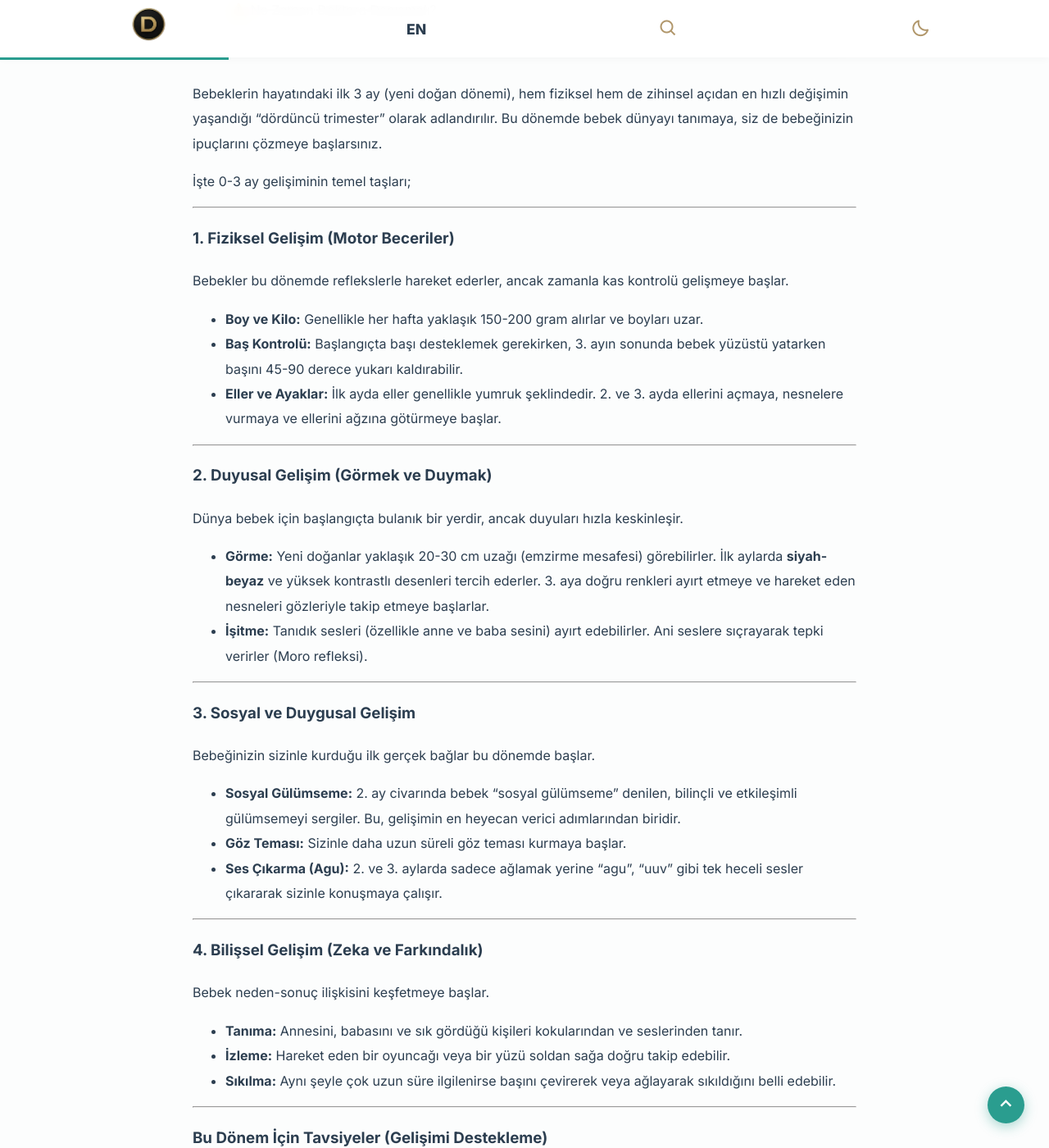
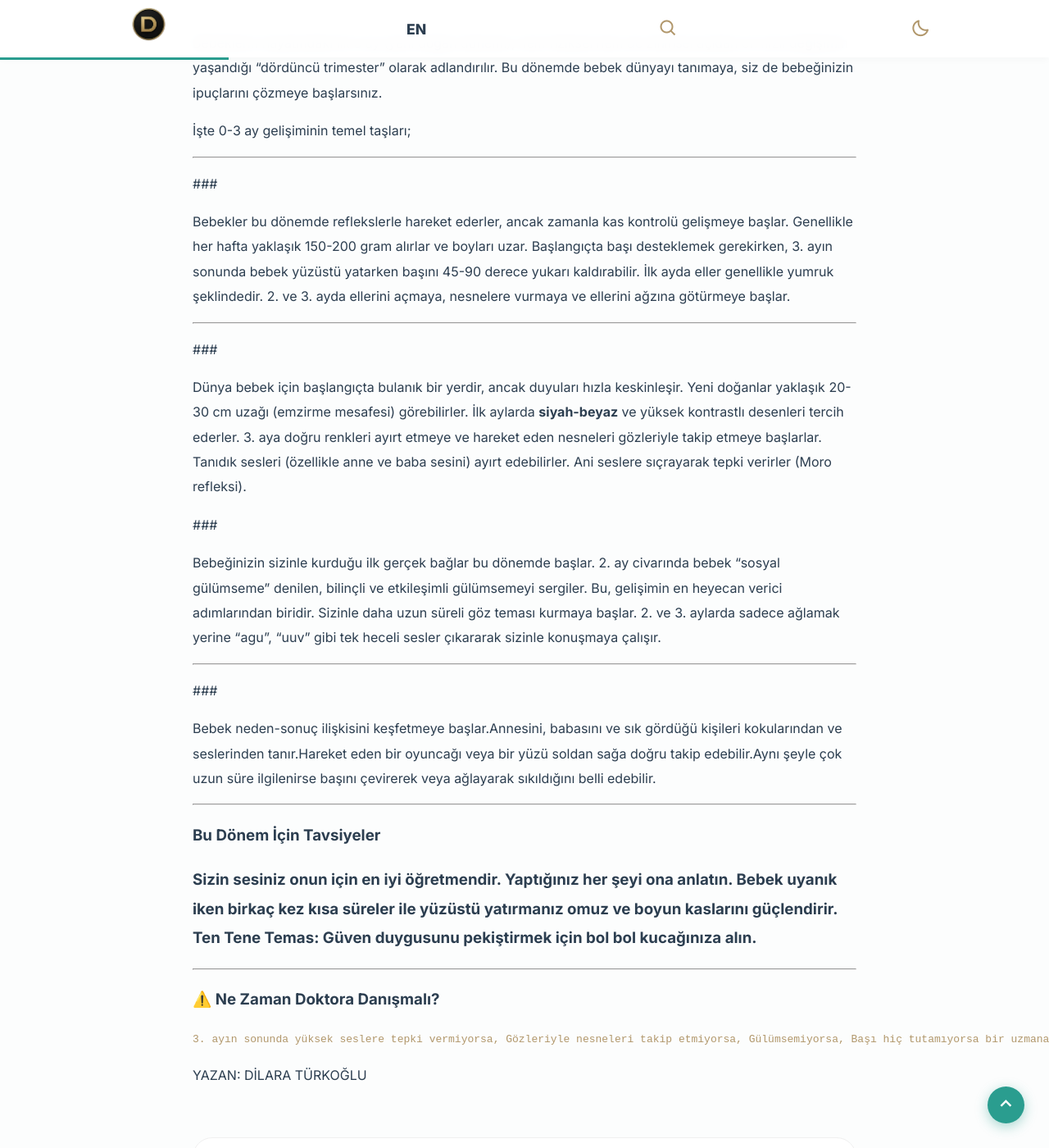
Before and after one commit to EKTHOLDING/dive, a Jekyll site: the page built from _posts/2026-03-22-0-3-ay-.md, in a window 1280 px wide and 1400 px high, scrolled down 603 px. Shown: the whole window at 82% size. Built offline with Jekyll 4.4.1, drawn with Linux system fonts in a browser that asks for light colours; some of the changed text lies outside the part shown.

Commit message:
Update 🇹🇷 Türkçe Yazı Ekle “2026-03-22-0-3-ay-”

```diff
--- a/_posts/2026-03-22-0-3-ay-.md
+++ b/_posts/2026-03-22-0-3-ay-.md
@@ -11,59 +11,36 @@ Bebeklerin hayatındaki ilk 3 ay (yeni doğan dönemi), hem fiziksel hem de zihi
 
 ***
 
-### 1. Fiziksel Gelişim (Motor Beceriler)
+###
 
-Bebekler bu dönemde reflekslerle hareket ederler, ancak zamanla kas kontrolü gelişmeye başlar.
-
-- **Boy ve Kilo:** Genellikle her hafta yaklaşık 150-200 gram alırlar ve boyları uzar.
-- **Baş Kontrolü:** Başlangıçta başı desteklemek gerekirken, 3. ayın sonunda bebek yüzüstü yatarken başını 45-90 derece yukarı kaldırabilir.
-- **Eller ve Ayaklar:** İlk ayda eller genellikle yumruk şeklindedir. 2. ve 3. ayda ellerini açmaya, nesnelere vurmaya ve ellerini ağzına götürmeye başlar.
+Bebekler bu dönemde reflekslerle hareket ederler, ancak zamanla kas kontrolü gelişmeye başlar. Genellikle her hafta yaklaşık 150-200 gram alırlar ve boyları uzar. Başlangıçta başı desteklemek gerekirken, 3. ayın sonunda bebek yüzüstü yatarken başını 45-90 derece yukarı kaldırabilir. İlk ayda eller genellikle yumruk şeklindedir. 2. ve 3. ayda ellerini açmaya, nesnelere vurmaya ve ellerini ağzına götürmeye başlar.
 
 ***
 
-### 2. Duyusal Gelişim (Görmek ve Duymak)
+###
 
-Dünya bebek için başlangıçta bulanık bir yerdir, ancak duyuları hızla keskinleşir.
+Dünya bebek için başlangıçta bulanık bir yerdir, ancak duyuları hızla keskinleşir. Yeni doğanlar yaklaşık 20-30 cm uzağı (emzirme mesafesi) görebilirler. İlk aylarda **siyah-beyaz** ve yüksek kontrastlı desenleri tercih ederler. 3. aya doğru renkleri ayırt etmeye ve hareket eden nesneleri gözleriyle takip etmeye başlarlar. Tanıdık sesleri (özellikle anne ve baba sesini) ayırt edebilirler. Ani seslere sıçrayarak tepki verirler (Moro refleksi).
 
-- **Görme:** Yeni doğanlar yaklaşık 20-30 cm uzağı (emzirme mesafesi) görebilirler. İlk aylarda **siyah-beyaz** ve yüksek kontrastlı desenleri tercih ederler. 3. aya doğru renkleri ayırt etmeye ve hareket eden nesneleri gözleriyle takip etmeye başlarlar.
-- **İşitme:** Tanıdık sesleri (özellikle anne ve baba sesini) ayırt edebilirler. Ani seslere sıçrayarak tepki verirler (Moro refleksi).
+###
+
+Bebeğinizin sizinle kurduğu ilk gerçek bağlar bu dönemde başlar. 2. ay civarında bebek "sosyal gülümseme" denilen, bilinçli ve etkileşimli gülümsemeyi sergiler. Bu, gelişimin en heyecan verici adımlarından biridir. Sizinle daha uzun süreli göz teması kurmaya başlar. 2. ve 3. aylarda sadece ağlamak yerine "agu", "uuv" gibi tek heceli sesler çıkararak sizinle konuşmaya çalışır.
 
 ***
 
-### 3. Sosyal ve Duygusal Gelişim
+###
 
-Bebeğinizin sizinle kurduğu ilk gerçek bağlar bu dönemde başlar.
-
-- **Sosyal Gülümseme:** 2. ay civarında bebek "sosyal gülümseme" denilen, bilinçli ve etkileşimli gülümsemeyi sergiler. Bu, gelişimin en heyecan verici adımlarından biridir.
-- **Göz Teması:** Sizinle daha uzun süreli göz teması kurmaya başlar.
-- **Ses Çıkarma (Agu):** 2. ve 3. aylarda sadece ağlamak yerine "agu", "uuv" gibi tek heceli sesler çıkararak sizinle konuşmaya çalışır.
+Bebek neden-sonuç ilişkisini keşfetmeye başlar.Annesini, babasını ve sık gördüğü kişileri kokularından ve seslerinden tanır.Hareket eden bir oyuncağı veya bir yüzü soldan sağa doğru takip edebilir.Aynı şeyle çok uzun süre ilgilenirse başını çevirerek veya ağlayarak sıkıldığını belli edebilir.
 
 ***
 
-### 4. Bilişsel Gelişim (Zeka ve Farkındalık)
+### Bu Dönem İçin Tavsiyeler
 
-Bebek neden-sonuç ilişkisini keşfetmeye başlar.
-
-- **Tanıma:** Annesini, babasını ve sık gördüğü kişileri kokularından ve seslerinden tanır.
-- **İzleme:** Hareket eden bir oyuncağı veya bir yüzü soldan sağa doğru takip edebilir.
-- **Sıkılma:** Aynı şeyle çok uzun süre ilgilenirse başını çevirerek veya ağlayarak sıkıldığını belli edebilir.
-
-***
-
-### Bu Dönem İçin Tavsiyeler (Gelişimi Destekleme)
-
-- **Karın Üstü Zaman (Tummy Time):** Bebek uyanıkken günde birkaç kez kısa sürelerle yüzüstü yatırın. Bu, boyun ve omuz kaslarını güçlendirir.
-- **Konuşun ve Şarkı Söyleyin:** Sizin sesiniz onun için en iyi öğretmendir. Yaptığınız her şeyi ona anlatın.
-- **Ten Tene Temas:** Güven duygusunu pekiştirmek için bol bol kucağınıza alın.
+###  Sizin sesiniz onun için en iyi öğretmendir. Yaptığınız her şeyi ona anlatın. Bebek uyanık iken birkaç kez kısa süreler ile yüzüstü yatırmanız omuz ve boyun kaslarını güçlendirir. **Ten Tene Temas:** Güven duygusunu pekiştirmek için bol bol kucağınıza alın.
 
 ***
 
 ### ⚠️ Ne Zaman Doktora Danışmalı?
 
-    3. ayın sonunda yüksek seslere tepki vermiyorsa,
-
-- Gözleriyle nesneleri takip etmiyorsa,
-- Gülümsemiyorsa,
-- Başı hiç tutamıyorsa bir uzmana danışmakta fayda vardır.
+    3. ayın sonunda yüksek seslere tepki vermiyorsa, Gözleriyle nesneleri takip etmiyorsa, Gülümsemiyorsa, Başı hiç tutamıyorsa bir uzmana danışmakta fayda vardır.
 
 YAZAN: DİLARA TÜRKOĞLU
```
Also changed, not shown: other parts of _posts/2026-03-22-0-3-ay-.md (+1 -1 lines).
